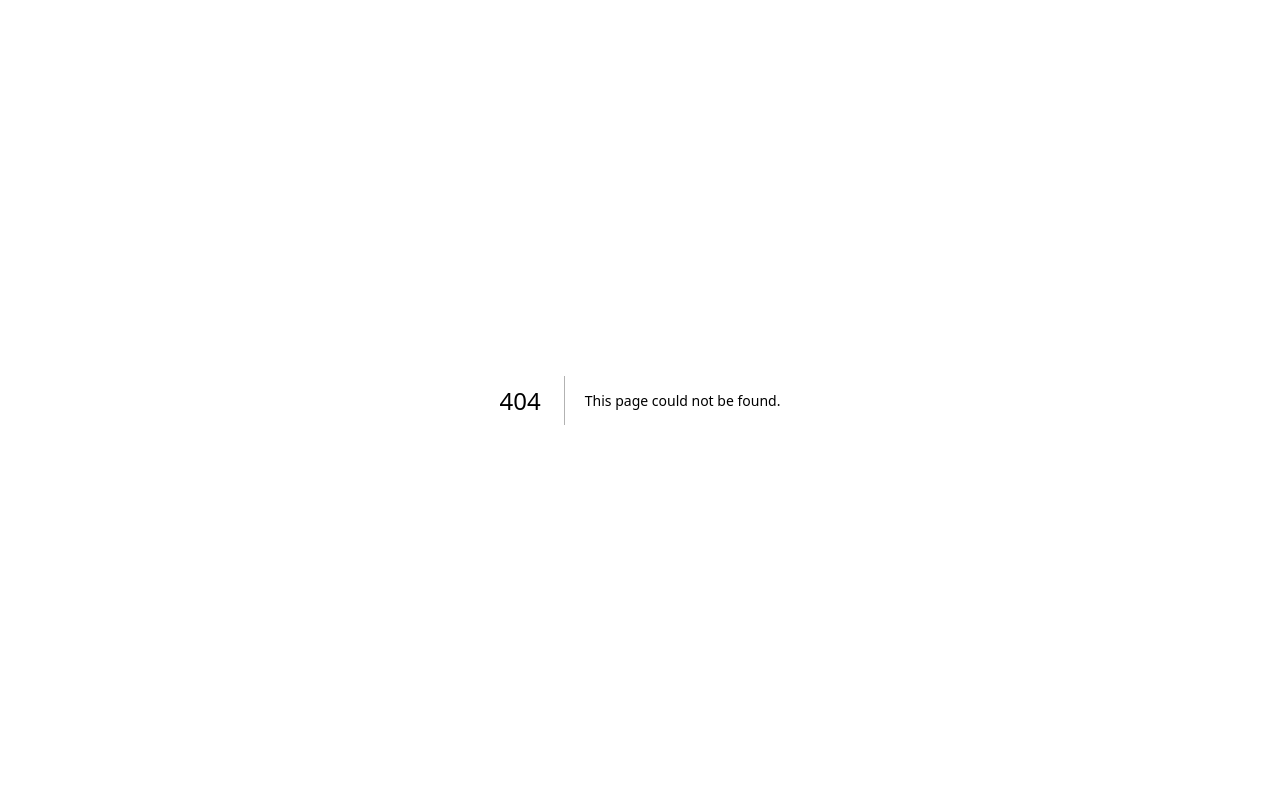
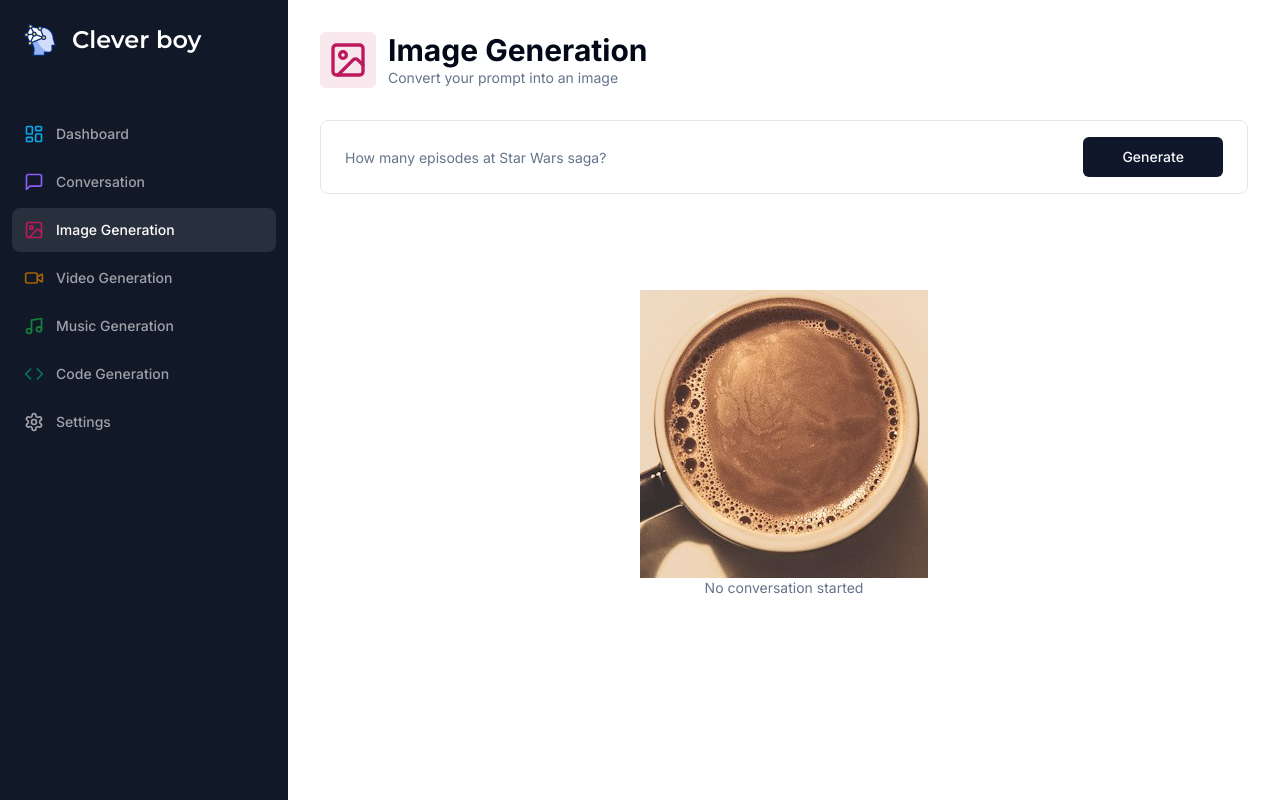
Before and after one commit to Rim4i4ok/ai-question-saas, a Next.js app: page /image in a window 1280 px wide. Before the commit this address had no page. Built offline with nearby package versions, Linux system fonts and the light colour scheme.

Commit message:
adding image page

```diff
--- /dev/null
+++ b/app/(dashboard)/(routes)/image/page.tsx
@@ -0,0 +1,135 @@
+"use client";
+
+import { zodResolver } from "@hookform/resolvers/zod";
+import axios from "axios";
+import { ImageIcon } from "lucide-react";
+import { useRouter } from "next/navigation";
+import OpenAI from "openai";
+import { useState } from "react";
+import { useForm } from "react-hook-form";
+
+import BotAvatar from "@/components/bot-avatar";
+import Empty from "@/components/empty";
+import Heading from "@/components/heading";
+import Loader from "@/components/loader";
+import { Button } from "@/components/ui/button";
+import { Form, FormControl, FormField, FormItem } from "@/components/ui/form";
+import { Input } from "@/components/ui/input";
+import UserAvatar from "@/components/user-avatar";
+import { cn } from "@/lib/utils";
+
+import { TFormSchema, formSchema } from "./validation";
+
+type Message =
+  | OpenAI.Chat.ChatCompletionUserMessageParam
+  | OpenAI.Chat.ChatCompletionAssistantMessageParam;
+
+function ImagePage() {
+  const router = useRouter();
+  const [messages, setMessages] = useState<Message[]>([]);
+
+  const form = useForm<TFormSchema>({
+    resolver: zodResolver(formSchema),
+    defaultValues: {
+      prompt: "",
+    },
+  });
+
+  const isLoading = form.formState.isSubmitting;
+
+  const onSubmitHandler = async (values: TFormSchema) => {
+    try {
+      const userMessage: OpenAI.Chat.ChatCompletionMessageParam = {
+        role: "user",
+        content: values.prompt,
+      };
+
+      const newMessages = [...messages, userMessage];
+
+      const response = await axios.post("/api/conversation", {
+        messages: newMessages,
+      });
+
+      setMessages((current) => [...current, userMessage, response.data]);
+
+      form.reset();
+    } catch (error) {
+      // TODO: Open Pro Modal
+      console.log(error);
+    } finally {
+      router.refresh();
+    }
+  };
+
+  return (
+    <div>
+      <Heading
+        title="Image Generation"
+        description="Convert your prompt into an image"
+        icon={ImageIcon}
+        iconColor="text-pink-700"
+        bgColor="bg-pink-700/10"
+      />
+      <div className="px-4 lg:px-8">
+        <div>
+          <Form {...form}>
+            <form
+              onSubmit={form.handleSubmit(onSubmitHandler)}
+              className="grid w-full grid-cols-12 gap-2 rounded-lg border p-4 px-3 focus-within:shadow-sm md:px-6"
+            >
+              <FormField
+                name="prompt"
+                render={({ field }) => (
+                  <FormItem className="col-span-12 lg:col-span-10">
+                    <FormControl className="m-0 p-0">
+                      <Input
+                        {...field}
+                        disabled={isLoading}
+                        placeholder="How many episodes at Star Wars saga?"
+                        className="border-0 outline-none focus-visible:ring-0 focus-visible:ring-transparent"
+                      />
+                    </FormControl>
+                  </FormItem>
+                )}
+              />
+              <Button
+                disabled={isLoading}
+                className="col-span-12 w-full lg:col-span-2"
+              >
+                Generate
+              </Button>
+            </form>
+          </Form>
+        </div>
+        <div className="mt-4 space-y-4">
+          {isLoading && (
+            <div className="flex w-full items-center justify-center rounded-lg bg-muted p-8">
+              <Loader />
+            </div>
+          )}
+          {messages.length === 0 && !isLoading && (
+            <Empty label="No conversation started" />
+          )}
+          <div className="flex flex-col-reverse gap-y-4">
+            {messages.map((message) => (
+              <div
+                key={message.content?.toString()}
+                className={cn(
+                  "flex w-full items-start gap-x-8 rounded-lg bg-slate-200 p-8",
+                  message.role === "user"
+                    ? "border border-black/10 bg-white"
+                    : "bg-muted",
+                )}
+              >
+                {message.role === "user" ? <UserAvatar /> : <BotAvatar />}
+                <p className="text-sm">{message.content?.toString()}</p>
+              </div>
+            ))}
+          </div>
+        </div>
+      </div>
+    </div>
+  );
+}
+
+export default ImagePage;
--- /dev/null
+++ b/app/(dashboard)/(routes)/image/validation.ts
@@ -0,0 +1,9 @@
+import { z } from "zod";
+
+export const formSchema = z.object({
+  prompt: z.string().min(1, { message: "Image Prompt is required" }),
+  amount: z.string().min(1),
+  resolution: z.string().min(1),
+});
+
+export type TFormSchema = z.infer<typeof formSchema>;
```
